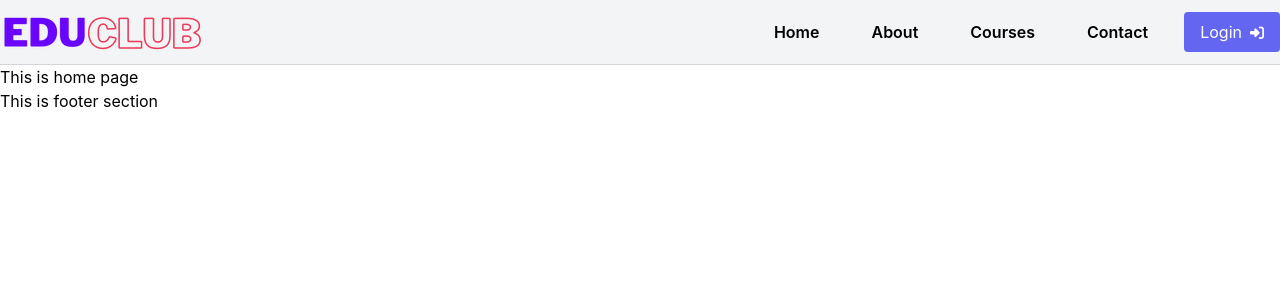
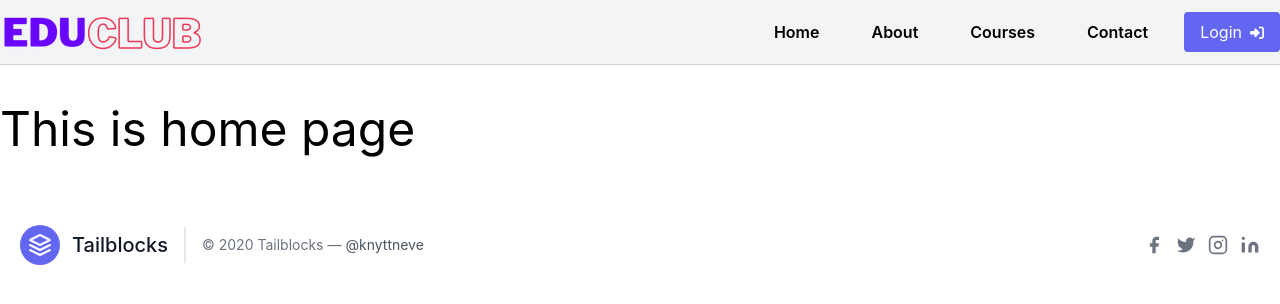
Before and after one commit to coders-sohan/review-website, a React (Create React App) app: page / in a window 1280 px wide. Shown: the top 304 px of the page. Built offline with nearby package versions, Linux system fonts and the light colour scheme; the HTML template or start-up script is replaced by a standard one.

Commit message:
header updated

```diff
--- a/src/components/Footer/Footer.js
+++ b/src/components/Footer/Footer.js
@@ -1,11 +1,95 @@
-import React from 'react';
+import React from "react";
 
 const Footer = () => {
-    return (
-        <div>
-            <h1>This is footer section</h1>
-        </div>
-    );
+	return (
+		<footer className="text-gray-600 body-font">
+			<div className="container px-5 py-8 mx-auto flex items-center sm:flex-row flex-col">
+				<a className="flex title-font font-medium items-center md:justify-start justify-center text-gray-900">
+					<svg
+						xmlns="http://www.w3.org/2000/svg"
+						fill="none"
+						stroke="currentColor"
+						stroke-linecap="round"
+						stroke-linejoin="round"
+						stroke-width="2"
+						className="w-10 h-10 text-white p-2 bg-indigo-500 rounded-full"
+						viewBox="0 0 24 24"
+					>
+						<path d="M12 2L2 7l10 5 10-5-10-5zM2 17l10 5 10-5M2 12l10 5 10-5"></path>
+					</svg>
+					<span className="ml-3 text-xl">Tailblocks</span>
+				</a>
+				<p className="text-sm text-gray-500 sm:ml-4 sm:pl-4 sm:border-l-2 sm:border-gray-200 sm:py-2 sm:mt-0 mt-4">
+					© 2020 Tailblocks —
+					<a
+						href="https://twitter.com/knyttneve"
+						className="text-gray-600 ml-1"
+						rel="noopener noreferrer"
+						target="_blank"
+					>
+						@knyttneve
+					</a>
+				</p>
+				<span className="inline-flex sm:ml-auto sm:mt-0 mt-4 justify-center sm:justify-start">
+					<a className="text-gray-500">
+						<svg
+							fill="currentColor"
+							stroke-linecap="round"
+							stroke-linejoin="round"
+							stroke-width="2"
+							className="w-5 h-5"
+							viewBox="0 0 24 24"
+						>
+							<path d="M18 2h-3a5 5 0 00-5 5v3H7v4h3v8h4v-8h3l1-4h-4V7a1 1 0 011-1h3z"></path>
+						</svg>
+					</a>
+					<a className="ml-3 text-gray-500">
+						<svg
+							fill="currentColor"
+							stroke-linecap="round"
+							stroke-linejoin="round"
+							stroke-width="2"
+							className="w-5 h-5"
+							viewBox="0 0 24 24"
+						>
+							<path d="M23 3a10.9 10.9 0 01-3.14 1.53 4.48 4.48 0 00-7.86 3v1A10.66 10.66 0 013 4s-4 9 5 13a11.64 11.64 0 01-7 2c9 5 20 0 20-11.5a4.5 4.5 0 00-.08-.83A7.72 7.72 0 0023 3z"></path>
+						</svg>
+					</a>
+					<a className="ml-3 text-gray-500">
+						<svg
+							fill="none"
+							stroke="currentColor"
+							stroke-linecap="round"
+							stroke-linejoin="round"
+							stroke-width="2"
+							className="w-5 h-5"
+							viewBox="0 0 24 24"
+						>
+							<rect width="20" height="20" x="2" y="2" rx="5" ry="5"></rect>
+							<path d="M16 11.37A4 4 0 1112.63 8 4 4 0 0116 11.37zm1.5-4.87h.01"></path>
+						</svg>
+					</a>
+					<a className="ml-3 text-gray-500">
+						<svg
+							fill="currentColor"
+							stroke="currentColor"
+							stroke-linecap="round"
+							stroke-linejoin="round"
+							stroke-width="0"
+							className="w-5 h-5"
+							viewBox="0 0 24 24"
+						>
+							<path
+								stroke="none"
+								d="M16 8a6 6 0 016 6v7h-4v-7a2 2 0 00-2-2 2 2 0 00-2 2v7h-4v-7a6 6 0 016-6zM2 9h4v12H2z"
+							></path>
+							<circle cx="4" cy="4" r="2" stroke="none"></circle>
+						</svg>
+					</a>
+				</span>
+			</div>
+		</footer>
+	);
 };
 
 export default Footer;
--- a/src/components/Header/Header.js
+++ b/src/components/Header/Header.js
@@ -6,12 +6,9 @@
 	return (
 		<header className=" bg-gray-100 border-b border-gray-300">
 			<div className="container mx-auto flex flex-wrap py-3 flex-col md:flex-row items-center">
-				<a
-					className="flex title-font font-medium items-center text-gray-900 mb-4 md:mb-0"
-					href="/"
-				>
+				<NavLink to="/">
 					<img src={logo} alt="" />
-				</a>
+				</NavLink>
 				<nav className="md:ml-auto flex flex-wrap items-center text-base justify-center">
 					<NavLink
 						className="mr-5 py-2 px-4 text-base rounded-md font-semibold"
@@ -43,7 +40,10 @@
 					</NavLink>
 				</nav>
 				<button className="inline-flex items-center bg-indigo-500 text-white border-0 py-2 px-4 focus:ring-2 ring-indigo-700 hover:bg-indigo-700 hover:text-white rounded text-base mt-4 md:mt-0 transition duration-300 ease-linear">
-					<span className="mr-2">Login</span><span><i class="fas fa-sign-in-alt text-sm"></i></span>
+					<span className="mr-2">Login</span>
+					<span>
+						<i class="fas fa-sign-in-alt text-sm"></i>
+					</span>
 				</button>
 			</div>
 		</header>
--- a/src/components/Home/Home.js
+++ b/src/components/Home/Home.js
@@ -2,8 +2,8 @@
 
 const Home = () => {
     return (
-        <div>
-            <h1>This is home page</h1>
+        <div className="container mx-auto">
+            <h1 className="text-5xl py-10">This is home page</h1>
         </div>
     );
 };
```
